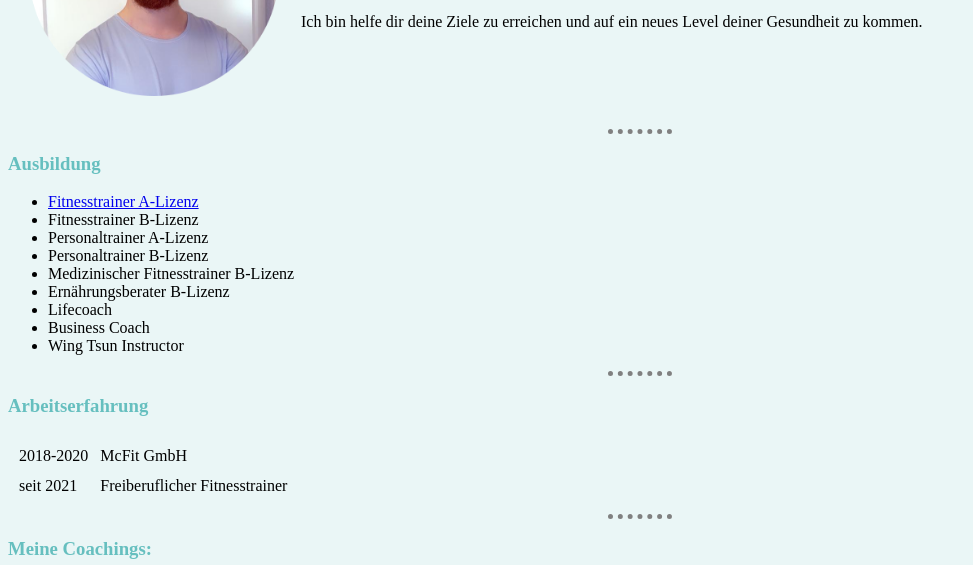
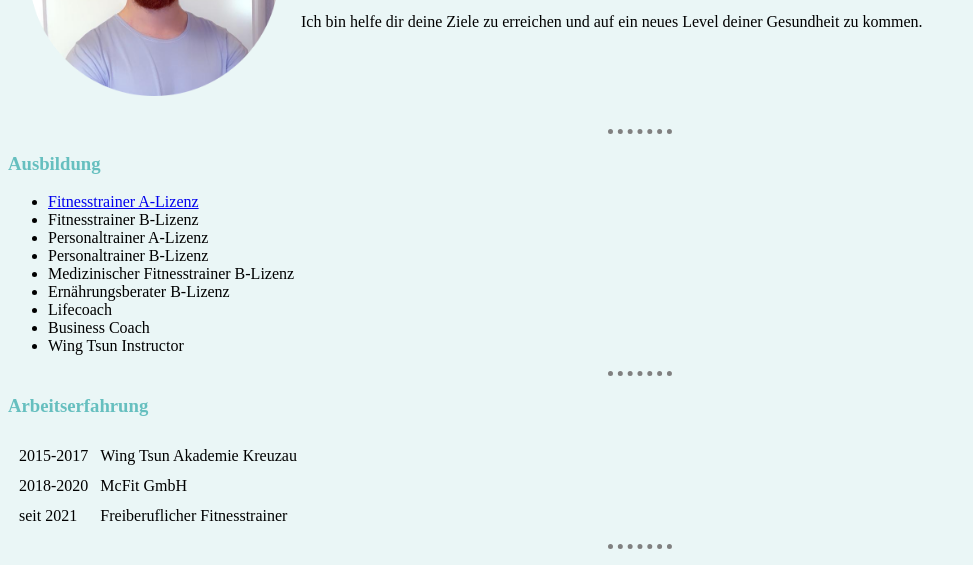
Before and after one commit to ulFganG/cv, a plain HTML site: page index.html in a window 1280 px wide. Shown: the part 183-748 px from the top of the page, without its empty margins (0-973 px from the left). Drawn offline with Linux system fonts and the light colour scheme.

Commit message:
Update index.html

```diff
--- a/index.html
+++ b/index.html
@@ -39,6 +39,14 @@
   <table cellspacing="10">
     <tr>
       <td>
+        2015-2017
+      </td>
+      <td>
+        Wing Tsun Akademie Kreuzau
+      </td>
+    </tr>
+    <tr>
+      <td>
         2018-2020
       </td>
       <td>
```
